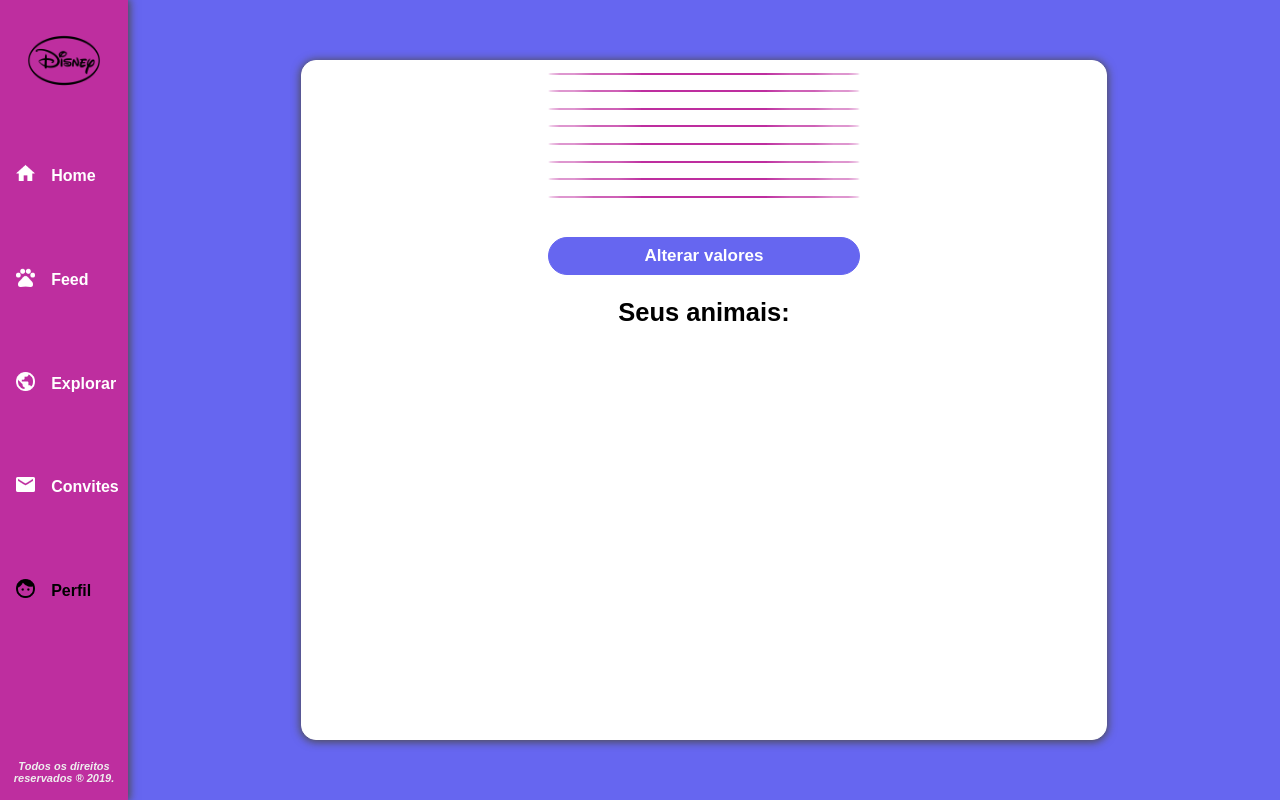
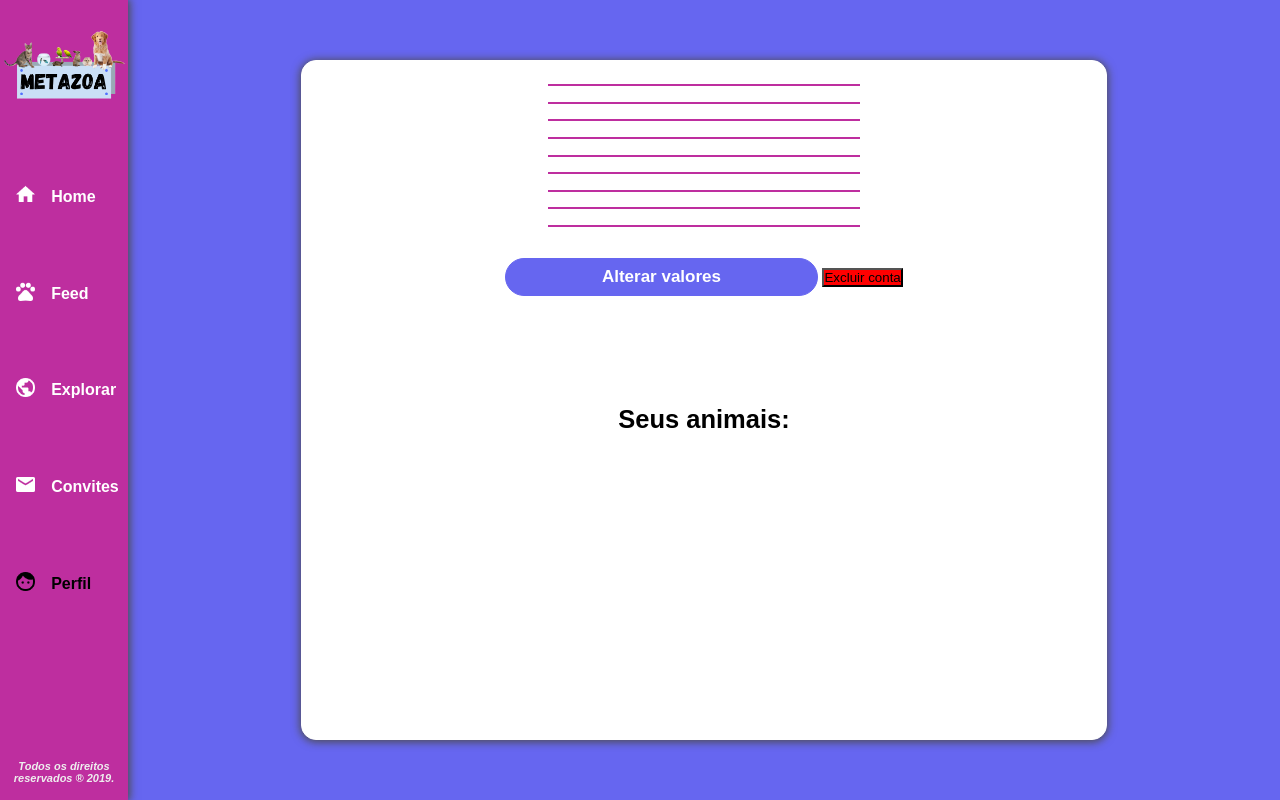
Before and after one commit to notlekmelo/Metazoa, a PHP site: page /Pages/perfil.php in a window 1280 px wide. Run offline with PHP 8.4, Linux system fonts and the light colour scheme; the visitor is signed in with stand-in values (Sample User, id 1); data that the repository does not hold is empty.

Commit message:
Após a segunda entrega

```diff
--- a/Backend/BancoDados.php
+++ b/Backend/BancoDados.php
@@ -121,8 +121,24 @@
         }
     }
 
+    function excluir($email,$tabela){
+        $this->connect();
+        $this->query = "Delete from ".$tabela." where Email = '".$email."';";
+        if($this->result = mysqli_query($this->link, $this->query)){
+            $this->disconnect();
+        }
+        else {
+            echo "Ocorreu um erro na execução da SQL";
+            echo "Erro :" . mysqli_error($this->link);
+            echo "SQL: " . $this->query;
+            die();
+            disconnect();
+        }
+    }
+
     function disconnect(){
         return mysqli_close($this->link);
         }
+
 }
 ?>
--- a/Backend/Cadastro.php
+++ b/Backend/Cadastro.php
@@ -15,7 +15,6 @@
     $canil = new Instituicao($_POST["nomeCanil"], $_POST["telCanil"], $_POST["emailCanil"], $_POST["estado"], $_POST["senhaCanil"], $_POST["cidadeCanil"], $_POST["ruaCanil"], $_POST["numeroCanil"] . " - " . $_POST["complemento"], $_POST["bairroCanil"], $_POST["cnpjCanil"], $_POST["bancoInput"] . " " . $_POST["agenciaInput"] . "/" . $_POST["contaInput"]);
     $bd->inserirCanil($canil);
     header('Location: ../Pages/login.html');
-} else if (isset($_POST["campoInput"])){
-    $bd->updateCampo($_SESSION['tipo'],$_POST["campoInput"],$_POST["valorInput"],$_SESSION['logado']);
-    header('Location: ../Pages/perfil.php');
 }
+
+?>
--- a/Css/feed.css
+++ b/Css/feed.css
@@ -24,12 +24,51 @@
   border-radius: 15px;
   margin: 0 auto;
   padding: 1%;
+  padding-top: 2%;
   max-width: 40%;
   box-shadow: 0px 1px 8px 1px rgb(77, 76, 76);
 }
 
-button {
-  margin-top: 3%;
+h2 {
+  color: black;
+}
+
+hr {
+  margin: auto;
+  width: 40%;
+  margin-bottom: 2%;
+  border: 1px solid;
+  border-color: var(--cor-second);
+  background-color: var(--cor-second);
+}
+
+.row {
+  display: flex;
+  justify-content: center;
+  align-content: center;
+  margin: 2%;
+}
+
+.row input:not(.btn){
+  width: 40%;
+  padding: 1.5%;
+  border: 2px solid var(--cor-padrao);
+  border-radius: 15px;
+  background: none;
+  color: black;
+}
+
+.row input:focus:not(.btn) {
+  border: 2px solid var(--cor-second);
+}
+
+input::placeholder {
+  color: #757575;
+}
+
+.btn {
+  margin-top: 2%;
+  margin-bottom: 2%;
   font-weight: 550;
   width: 40%;
   font-size: 17px;
@@ -40,23 +79,18 @@
   background: var(--cor-padrao);
 }
 
-button:hover {
+
+#btnExc {
+  background-color: red;
+}
+
+#cancel {
+  background-color: orange;
+}
+
+.btn:hover {
   cursor: pointer;
   background: var(--cor-second);
   border: 1px solid var(--cor-second);
   transition: all 0.2s;
 }
-
-h2 {
-  margin-top: 3%;
-  color: black;
-}
-
-hr {
-  border-radius: 100%;
-  margin: auto;
-  width: 40%;
-  margin-bottom: 2%;
-  border: 1px solid;
-  border-color: var(--cor-second);
-}
--- a/Css/menu.css
+++ b/Css/menu.css
@@ -13,16 +13,14 @@
 #logo a {
   display: flex;
   justify-content: center;
-  margin-top: 20%;
-  margin-bottom: 5%;
 }
 
 #logo img {
-  width: 90%;
+  width: 100%;
 }
 
 ul {
-  height: 70%;
+  height: 65%;
   display: flex;
   flex-direction: column;
   justify-content: space-evenly;
@@ -77,6 +75,7 @@
   flex-direction: column;
   justify-content: center;
   align-items: center;
+  padding: 0 0.5% 0 0.5%;
 }
 
 #footer p {
--- a/Pages/feed.php
+++ b/Pages/feed.php
@@ -56,7 +56,7 @@
     </div>
     <div id="corpo">
         <div id="container">
-            <?php
+        <?php
             require_once "../Backend/BancoDados.php";
             $bd = new BancoDados();
 
--- a/Pages/perfil.php
+++ b/Pages/perfil.php
@@ -63,16 +63,32 @@
 
             $perfil = $bd->getAllInfo($_SESSION['logado'], $_SESSION['tipo']);
             echo $perfil['Nome'] . "<hr/>" . $perfil['Email'] . "<hr/>" . $perfil['Telefone'] . "<hr/>" . $perfil['Rua'] . "<hr/>" . $perfil['Bairro'] . "<hr/>" . $perfil['Cidade'] . "<hr/>" . $perfil['Estado'] . "<hr/>";
-            if ($_SESSION['tipo'] === "instituicao") {
-                echo $perfil['CNPJ'] . "<hr/>" . $perfil['Conta'];
+            if ($_SESSION['tipo'] === "Instituicao") {
+                echo $perfil['CNPJ'] . "<hr/>" . $perfil['Conta'] ."<hr/>";
             }
             ?>
-            <button onclick="MostraCampo()">Alterar valores</button>
+            <button id="btnAlt" class="btn" onclick="MostraCampo()">Alterar valores</button>
+            <button id="btnExc" onclick="excluir()">Excluir conta</button>
             <form action="../Backend/Cadastro.php" method="POST" autocomplete="off">
-                <input id="campoInput" type="text" placeholder="Campo a ser alterado" name="campoInput" style="display:none;" required>
+            <div class="row">
+                <input id="campoInput" type="text" placeholder="Campo a ser alterado" name="alteracaoUsuario" style="display:none;" required>
+                </div>
+                <div class="row">
                 <input id="valorInput" type="text" placeholder="Novo valor" name="valorInput" style="display:none;" required>
-                <input id="buttonSubmit" type="submit" value="Confirmar" style="display:none;">
+                </div>
+                <div class="row">
+                <input id="buttonSubmit" class="btn" type="submit" value="Confirmar" style="display:none;">
+                </div>
             </form>
+            <form action="../Backend/Exclusao.php" method="POST" autocomplete="off">
+            <div class="row">
+                <input id="exclusaoUsuario" type="password" placeholder="Para excluir sa conta, digite sua senha" name="exclusaoUsuario" style="display:none;" required>
+                </div>
+                <div class="row">
+                <input id="submitExc" class="btn" type="submit" value="Confirmar" style="display:none;">
+                </div>
+            </form>
+            <button id="cancel" onclick="EscondeCampos()" style="display:none"> Cancelar </button>
             <h2>Seus animais: </h2>
         </div>
     </div>
@@ -81,7 +97,30 @@
             document.getElementById("campoInput").removeAttribute("style");
             document.getElementById("valorInput").removeAttribute("style");
             document.getElementById("buttonSubmit").removeAttribute("style");
+            document.getElementById("cancel").removeAttribute("style");
+            document.getElementById("btnExc").setAttribute("style","display:none");
+            document.getElementById("btnAlt").setAttribute("style","display:none");
 
+        }
+
+        function excluir(){
+            document.getElementById("btnExc").setAttribute("style","display:none");
+            document.getElementById("btnAlt").setAttribute("style","display:none");
+            document.getElementById("submitExc").removeAttribute("style");
+            document.getElementById("exclusaoUsuario").removeAttribute("style");
+            document.getElementById("cancel").removeAttribute("style");
+
+        }
+
+        function EscondeCampos(){
+            document.getElementById("btnExc").removeAttribute("style");
+            document.getElementById("btnAlt").removeAttribute("style");
+            document.getElementById("campoInput").setAttribute("style","display:none");
+            document.getElementById("valorInput").setAttribute("style","display:none");
+            document.getElementById("buttonSubmit").setAttribute("style","display:none");
+            document.getElementById("submitExc").setAttribute("style","display:none");
+            document.getElementById("exclusaoUsuario").setAttribute("style","display:none");
+            document.getElementById("cancel").setAttribute("style","display:none");
         }
     </script>
 </body>
--- a/index.html
+++ b/index.html
@@ -14,7 +14,7 @@
 
         <div id="logo">
             <a href="../index.html">
-                <img src="../Imagens/logo.png">
+                <img src="Imagens/logo.png">
             </a>
         </div>
         <ul>
```
Also changed, not shown: Backend/Alteracao.php (added, +14 -0 lines), Backend/Exclusao.php (added, +19 -0 lines), Imagens/logo.png.
